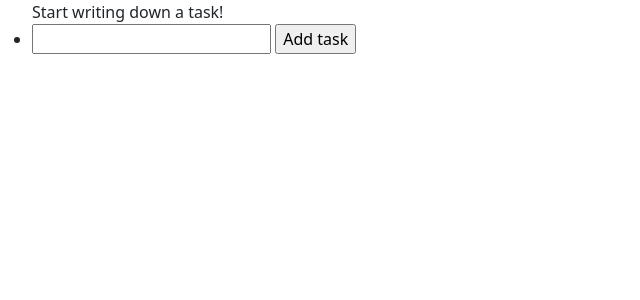
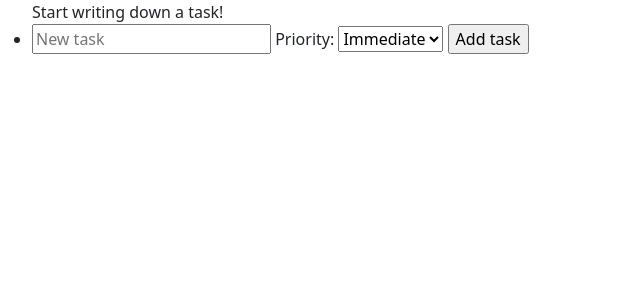
Before and after one commit to leo-kramer/todo-app, a PHP site: page / in a window 1280 px wide. Shown: the top 300 px of the page, without its empty margins (0-640 px from the left). Run offline with PHP 8.4, Linux system fonts and the light colour scheme.

Commit message:
Add status and priority options

```diff
--- a/add-task.php
+++ b/add-task.php
@@ -1,7 +1,9 @@
 <?php
 if ($_SERVER['REQUEST_METHOD'] == 'POST') {
   $task = $_POST["task"];
-  $new_data = array($task);
+  $status = "Not started";
+  $priority = $_POST["priority"];
+  $new_data = array($task, $status, $priority);
   $data = json_decode(file_get_contents("tasks.json"));
 
   if (!empty($data)) {
--- a/delete-task.php
+++ b/delete-task.php
@@ -5,7 +5,7 @@ if ($_SERVER['REQUEST_METHOD'] == 'DELETE') {
   $index = $input["index"];
   $tasks = json_decode(file_get_contents("tasks.json"));
 
-  $logs = [];
+  $logs = []; // Store logs to be outputted in script.js
 
   if (isset($tasks[$index])) {
     $logs[] = "Task found with index: $index.";
--- a/index.php
+++ b/index.php
@@ -18,16 +18,31 @@
     if (empty($tasks)) {
       echo "Start writing down a task!";
     } else {
-      foreach ($tasks as $index => $task)
+      foreach ($tasks as $index => $task) {
+        $name = $task[0];
+        $status = $task[1];
+        $priority = $task[2];
         echo "<li>
-          <p>$task[0]</p>
+          <p>$name</p>
+          <p>$status</p>
+          <p>$priority</p>
           <button onclick='deleteTask($index)'>Delete task</button>
         </li>";
+      }
     }
     ?>
     <li>
       <form method="post" action="<?= htmlspecialchars($_SERVER["PHP_SELF"]); ?>">
-        <input type="text" name="task"></input>
+        <input type="text" name="task" placeholder="New task"></input>
+
+        <label for="priority">Priority: </label>
+        <select name="priority">
+          <option value="Immediate">Immediate</option>
+          <option value="High">High</option>
+          <option value="Normal">Normal</option>
+          <option value="Low">Low</option>
+        </select>
+
         <input type="submit" name="submit" value="Add task"></input>
       </form>
     </li>
```
